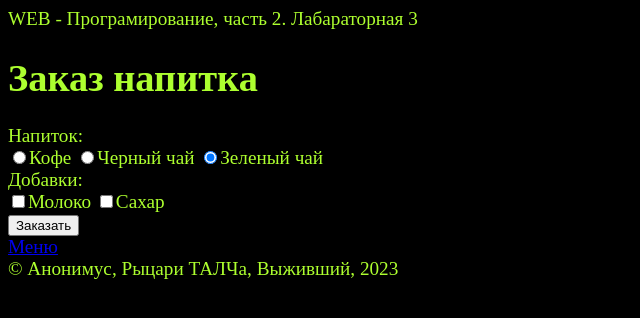
After one commit to AlphaKirill/AlphaWebLabs2, a Flask app: page /lab3/order in a window 1280 px wide. The commit adds this page. Shown: the top 318 px of the page, without its empty margins (0-640 px from the left). Run offline with Flask 3, Linux system fonts and the light colour scheme.

Commit message:
Заказ напитка

```diff
--- a/lab3.py
+++ b/lab3.py
@@ -21,3 +21,32 @@ def form_1():
     age = request.args.get('age')
     sex = request.args.get('sex')
     return render_template('form1.html', user=user, age=age, sex=sex, errors=errors, errors1=errors1)
+
+
+@lab3.route('/lab3/order')
+def order():
+    return render_template('order.html')
+
+
+@lab3.route('/lab3/pay')
+def pay():
+    price = 0
+    drink = request.args.get('drink')
+    if drink == 'cofee':
+        price = 120
+    elif drink == 'black-tea':
+        price = 80
+    else:
+        price = 70
+
+    if request.args.get('milk') == 'on':
+        price += 30
+    if request.args.get('sugar') == 'on':
+        price += 10
+
+    return render_template('pay.html', price=price)
+
+
+@lab3.route('/lab3/success')
+def success():
+    return render_template('success.html')
--- a/static/main.css
+++ b/static/main.css
@@ -7,3 +7,8 @@ body {
 .errors {
     color: red;
 }
+
+.success-pay {
+    font-size: 60px;
+    text-align: center;
+}
--- a/templates/lab3.html
+++ b/templates/lab3.html
@@ -9,5 +9,8 @@
         <li>
             <a href="/lab3/form1">Форма</a>
         </li>
+        <li>
+            <a href="/lab3/order">Заказ напитка</a>
+        </li>
     </ol>
 {% endblock %}
--- /dev/null
+++ b/templates/order.html
@@ -0,0 +1,31 @@
+{% extends "base.html" %}
+
+{% block lab %} Лабараторная 3 {% endblock %}
+
+{% block main %}
+    <h1>Заказ напитка</h1>
+
+    <form action="/lab3/pay">
+        <div>Напиток:</div>
+        <label>
+            <input type="radio" value="cofee" name="drink" checked>Кофе
+        </label>
+        <label>
+            <input type="radio" value="black-tea" name="drink" checked>Черный чай
+        </label>
+        <label>
+            <input type="radio" value="green-tea" name="drink" checked>Зеленый чай
+        </label>
+        <div>Добавки:</div>
+        <label>
+            <input type="checkbox" name="milk">Молоко
+        </label>
+        <label>
+            <input type="checkbox" name="sugar">Сахар
+        </label>
+        <div>
+            <button type="submit">Заказать</button>
+        </div>
+
+    </form>
+{% endblock %}
```
Also changed, not shown: templates/pay.html (added, +31 -0 lines), templates/success.html (added, +8 -0 lines).
